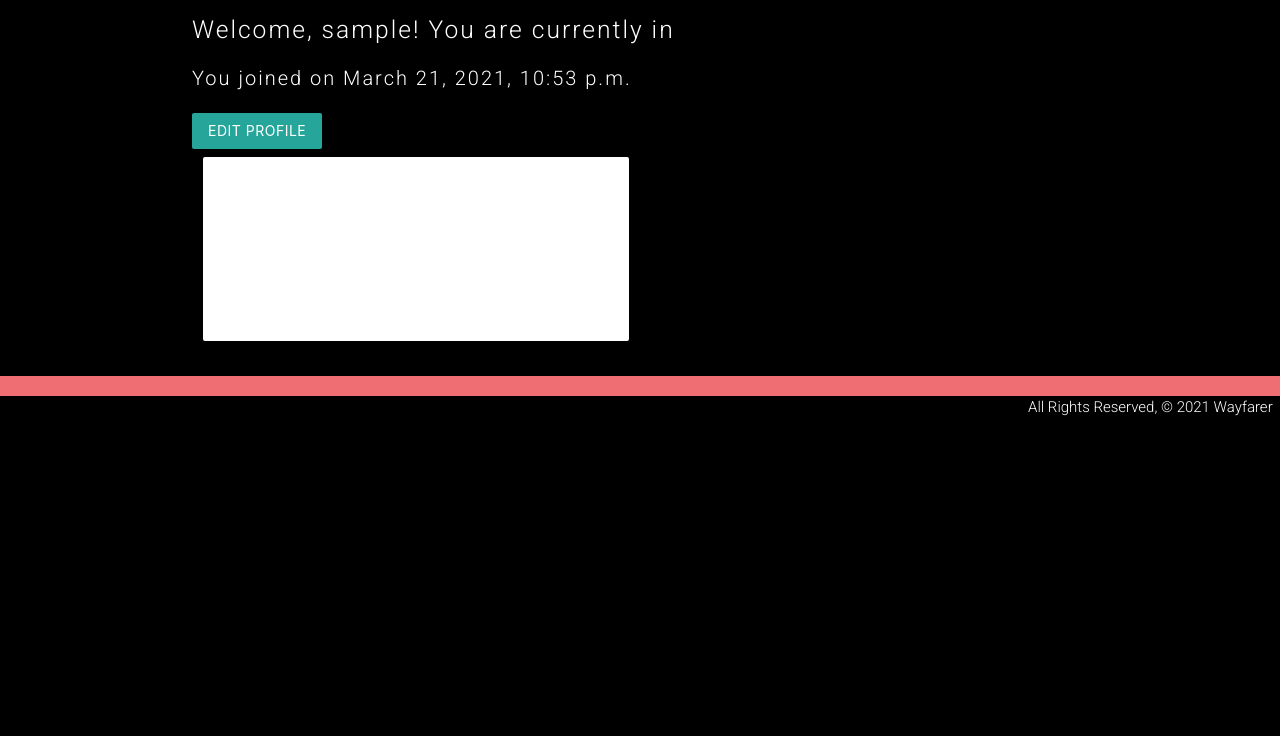
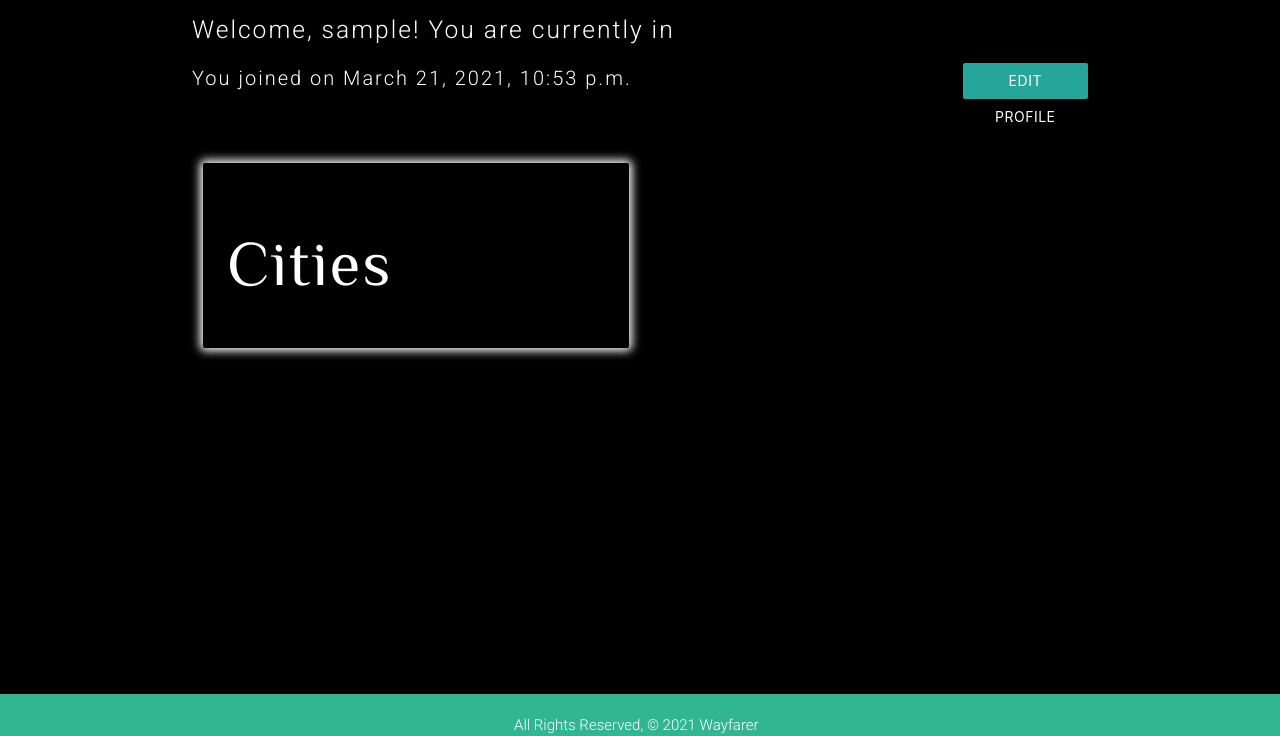
Before and after one commit to ajelleny/wayfarer, a Django app: page /profile/ in a window 1280 px wide. Shown: the part 64-800 px from the top of the page. Run offline with Django 3.2, Linux system fonts and the light colour scheme; the visitor is signed in with stand-in values (Sample User, id 1); data that the repository does not hold is empty.

Commit message:
made footer fixed and centered with full width

```diff
--- a/main_app/static/css/style.css
+++ b/main_app/static/css/style.css
@@ -88,3 +88,47 @@ h1 {
 p {
   font-size: 20px;
 }
+
+/* ------------------profile page------------------------- */
+.card {
+    background-color: #000;
+    -webkit-box-shadow: 0px 0px 10px 3px #fff;
+    -moz-box-shadow: 0px 0px 10px 3px #fff;
+    box-shadow: 0px 0px 10px 3px #fff;
+    margin-bottom: 20px;
+}
+
+.card:hover {
+  -webkit-box-shadow: 0px 0px 10px 3px #32B692;
+  -moz-box-shadow: 0px 0px 10px 3px #32B692;
+  box-shadow: 0px 0px 10px 3px #32B692;
+}
+
+.card-title {
+  color: #fff;
+}
+
+.row {
+  margin-top: 20px;
+}
+
+.edit-profile-btn {
+  margin-left: 86%;
+  margin-top: -10%;
+}
+
+a {
+  color: black;
+}
+
+footer {
+    bottom: 0;
+    position: fixed;
+    display:flex;
+    justify-content: center;
+    width: 100vw;
+}
+
+.page-footer {
+    background-color: #32B692;
+}
```
